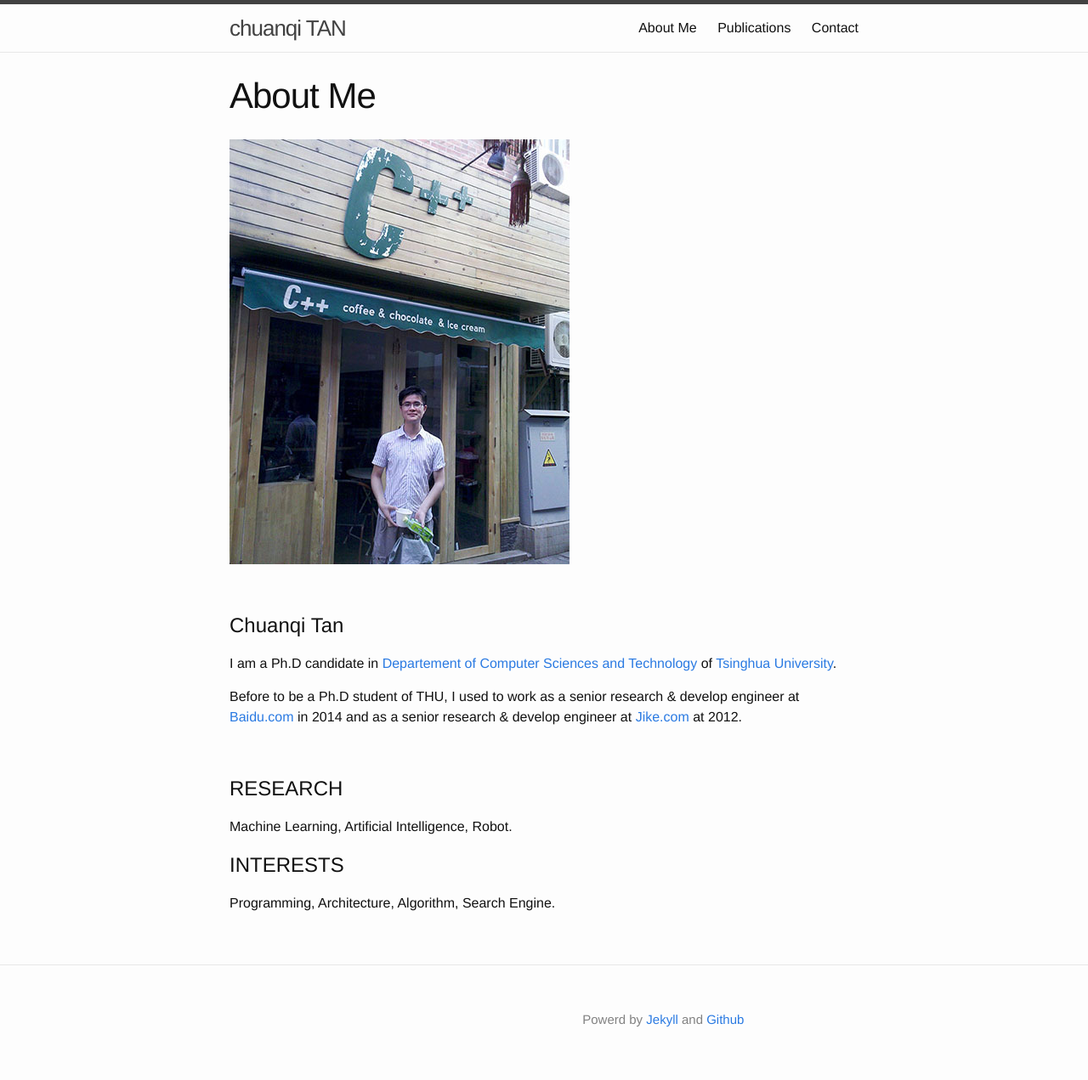
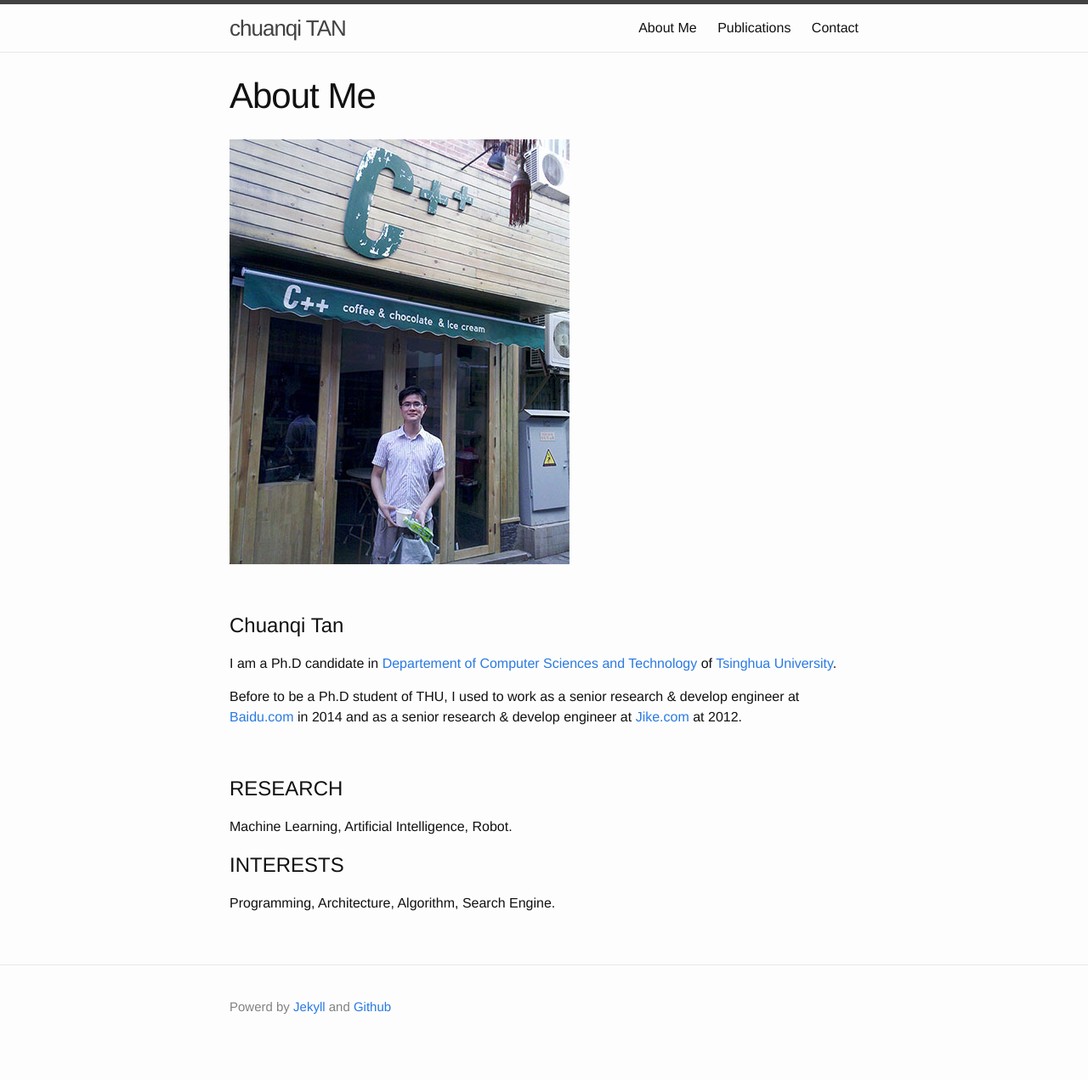
Before and after one commit to chuanqitan/chuanqitan.github.io, a Jekyll site: the page built from index.md, in a window 1280 px wide. Shown: the whole page at 85% size. Built offline with Jekyll 4.4.1, drawn with Linux system fonts in a browser that asks for light colours; after the commit the page ends 1226 px from its top, so only the background shows below that.

Commit message:
change footer parding

```diff
--- a/_sass/_layout.scss
+++ b/_sass/_layout.scss
@@ -93,7 +93,8 @@
  */
 .site-footer {
     border-top: 1px solid $grey-color-light;
-    padding: $spacing-unit 0;
+    //padding: $spacing-unit 0;
+    padding: 0 0 15px 0;
 }
 
 .footer-heading {
@@ -115,7 +116,7 @@
 }
 
 .footer-col {
-    float: left;
+    //float: left;
     margin-bottom: $spacing-unit / 2;
     padding-left: $spacing-unit / 2;
 }
```
